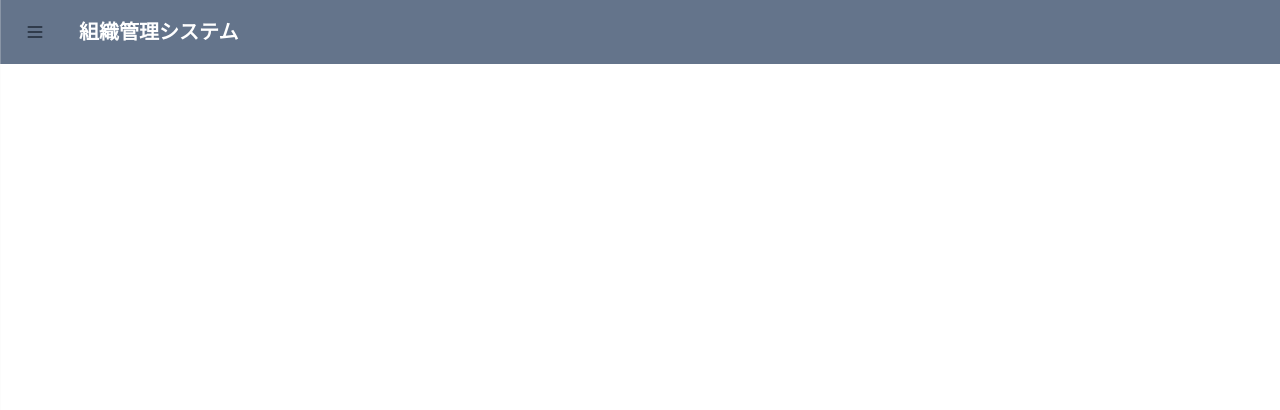
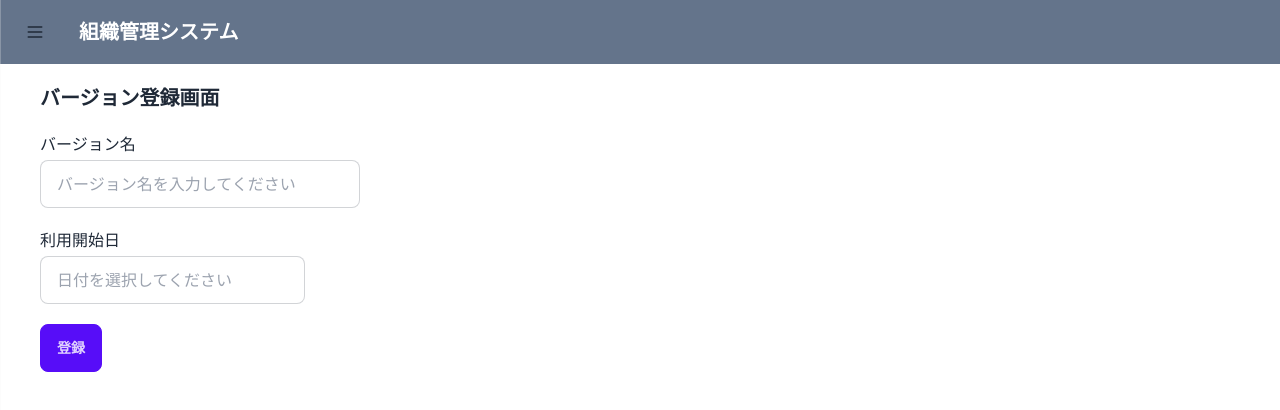
Before and after one commit to wtsbee/organization-management-system, a React (Vite) app in the folder client/: page /version/new in a window 1280 px wide. Shown: the top 410 px of the page. Built offline with nearby package versions, Linux system fonts and the light colour scheme.

Commit message:
FE:バージョン登録画面の作成

```diff
--- a/client/package.json
+++ b/client/package.json
@@ -10,9 +10,11 @@
     "preview": "vite preview"
   },
   "dependencies": {
+    "@types/react-datepicker": "^4.15.0",
     "axios": "^1.4.0",
     "daisyui": "^3.5.1",
     "react": "^18.2.0",
+    "react-datepicker": "^4.16.0",
     "react-dom": "^18.2.0",
     "react-router-dom": "^6.15.0",
     "vite-tsconfig-paths": "^4.2.0"
--- a/client/src/App.tsx
+++ b/client/src/App.tsx
@@ -4,6 +4,7 @@ import SideMenu from "@/components/sideMenu/SideMenu";
 import DepartmentManagement from "@/pages/DepartmentManagement";
 import ApiTest from "@/pages/ApiTest";
 import VersionManagement from "@/pages/VersionManagement";
+import NewVersionManagement from "@/pages/NewVersionManagement";
 import OrganizationChart from "./pages/OrganizationChart";
 import EmployeeManagement from "./pages/EmployeeManagement";
 
@@ -15,6 +16,7 @@ function App() {
       <div className="main px-10 py-5">
         <Routes>
           <Route path="/" element={<VersionManagement />} />
+          <Route path="/version/new" element={<NewVersionManagement />} />
           <Route path="/department" element={<DepartmentManagement />} />
           <Route path="/employee" element={<EmployeeManagement />} />
           <Route path="/orgchart" element={<OrganizationChart />} />
--- /dev/null
+++ b/client/src/components/common/DatePickerCustom.tsx
@@ -0,0 +1,28 @@
+import DatePicker, { registerLocale } from "react-datepicker";
+import "react-datepicker/dist/react-datepicker.css";
+import ja from "date-fns/locale/ja";
+registerLocale("ja", ja);
+
+type Props = {
+  value: {
+    date: Date | null | undefined;
+    setDate: React.Dispatch<React.SetStateAction<Date | null | undefined>>;
+  };
+};
+
+const DatePickerCustom = ({ value }: Props) => {
+  const { date, setDate } = value;
+
+  return (
+    <DatePicker
+      className="input input-bordered"
+      placeholderText="日付を選択してください"
+      dateFormat="yyyy/MM/dd"
+      locale="ja"
+      selected={date}
+      onChange={(date) => setDate(date)}
+    />
+  );
+};
+
+export default DatePickerCustom;
--- /dev/null
+++ b/client/src/pages/NewVersionManagement.tsx
@@ -0,0 +1,46 @@
+import DatePickerCustom from "@/components/common/DatePickerCustom";
+import { useState } from "react";
+
+const NewVersionManagement = () => {
+  const [input, setInput] = useState("");
+  const [date, setDate] = useState<Date | null>();
+  const value = { date, setDate };
+
+  const editVersionName = (e: React.ChangeEvent<HTMLInputElement>) => {
+    setInput(e.target.value);
+  };
+
+  const onRegister = () => {
+    console.log("登録ボタンクリック");
+    console.log(input, date);
+  };
+  return (
+    <>
+      <h1 className="text-xl font-bold">バージョン登録画面</h1>
+      <div className="mt-5">
+        <label>バージョン名</label>
+        <br />
+        <input
+          type="text"
+          placeholder="バージョン名を入力してください"
+          className="input input-bordered w-full max-w-xs mt-1"
+          onChange={editVersionName}
+        />
+      </div>
+      <div className="mt-5">
+        <label>利用開始日</label>
+        <br />
+        <div className="mt-1">
+          <DatePickerCustom value={value} />
+        </div>
+      </div>
+      <div className="mt-5">
+        <button className="btn btn-primary " onClick={onRegister}>
+          登録
+        </button>
+      </div>
+    </>
+  );
+};
+
+export default NewVersionManagement;
```
Also changed, not shown: 1 other file (tests, documents, lock files or other folders).
